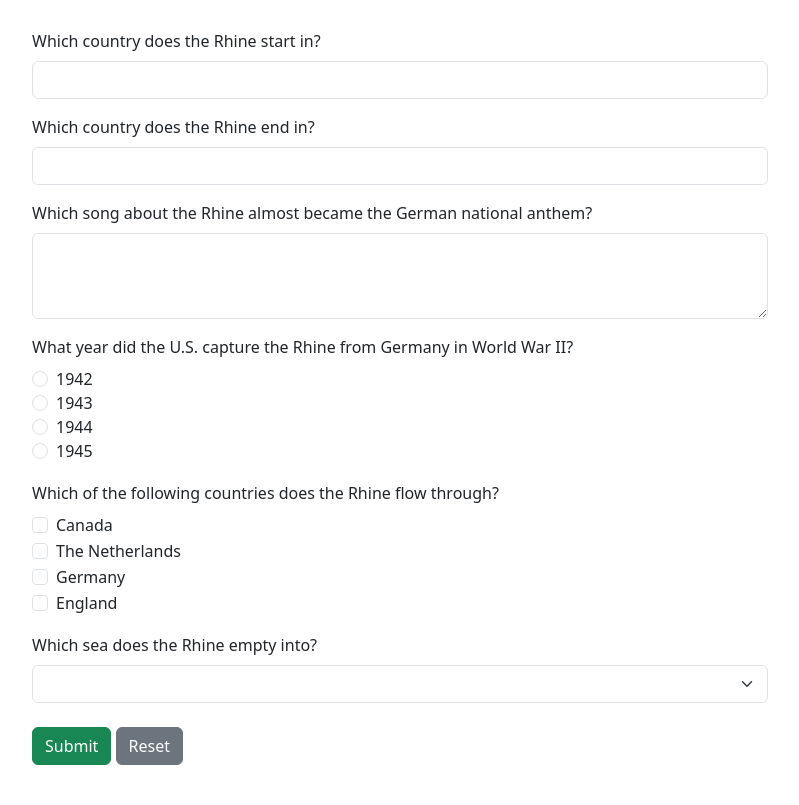
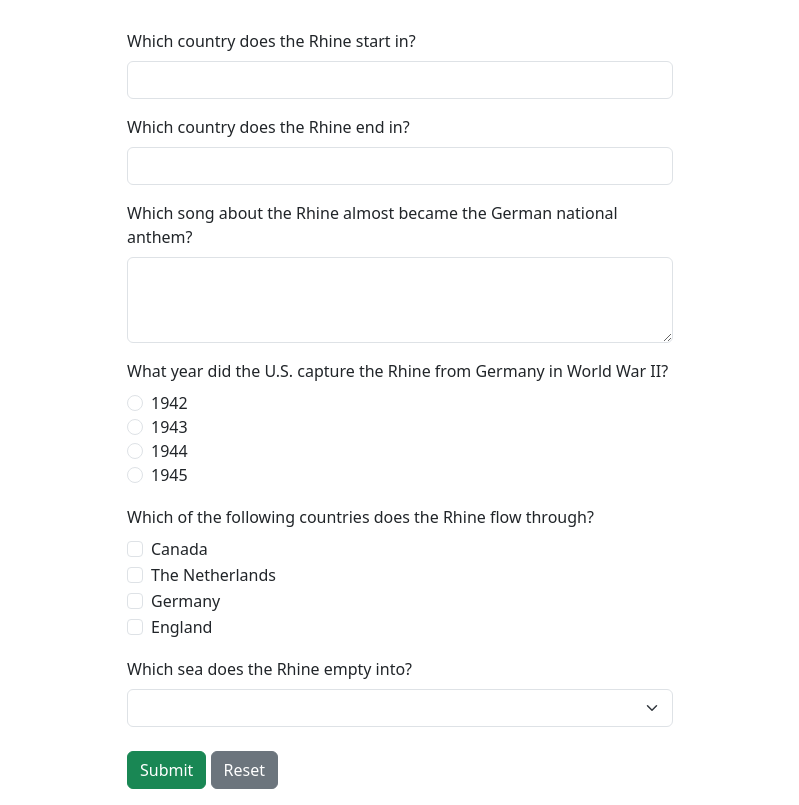
Before and after one commit to LucasRFabian/bootstrap-forms, a plain HTML site: page index.html in a window 1280 px wide. Shown: the part 123-928 px from the top of the page, without its empty margins (240-1039 px from the left). Before the commit the page ends 904 px from the top, so only its background shows below. Drawn offline with nearby package versions, Linux system fonts and the light colour scheme.

Commit message:
Width Adjustment

```diff
--- a/index.html
+++ b/index.html
@@ -12,7 +12,7 @@
     <!--Container-->
     <div class="container">
         <div class="row justify-content-center">
-            <div class="col-md-8">
+            <div class="col-md-6">
                 <form>
                     <!--Header-->
                     <header class="py-3">
```
